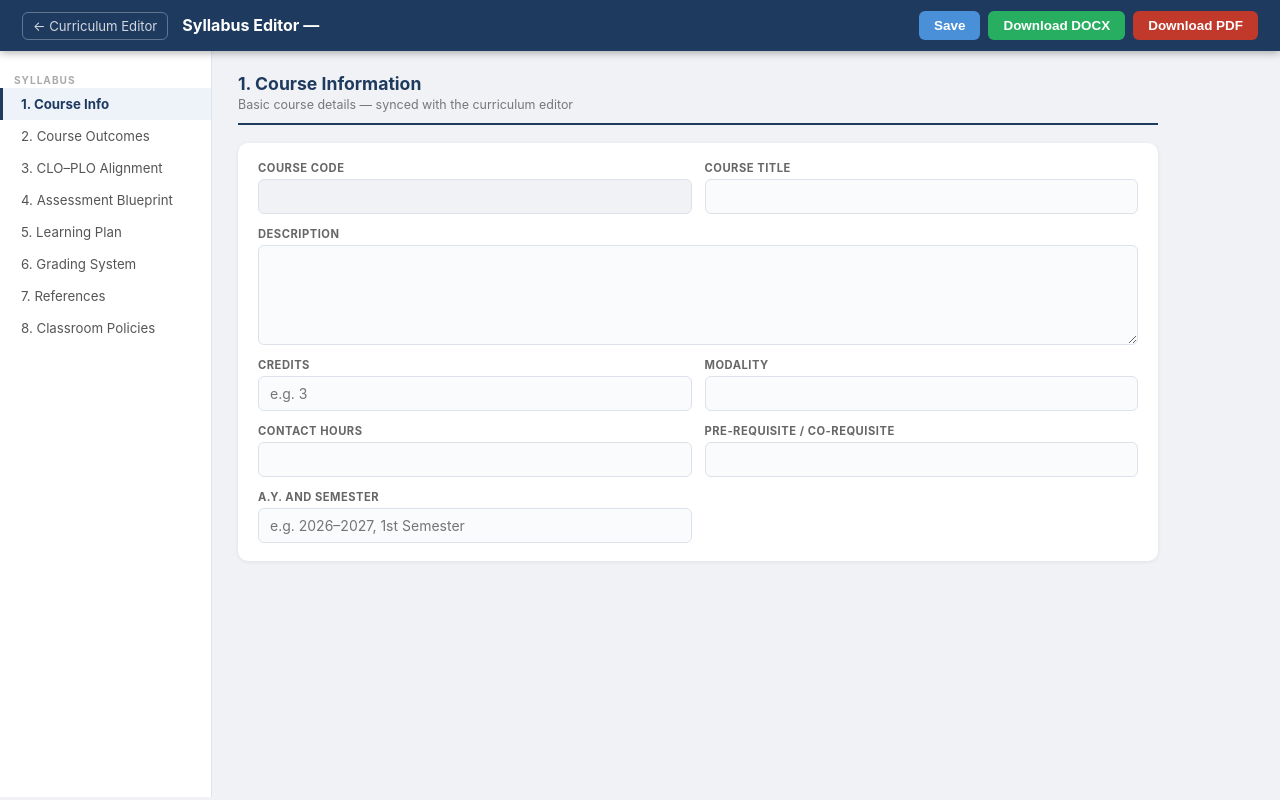
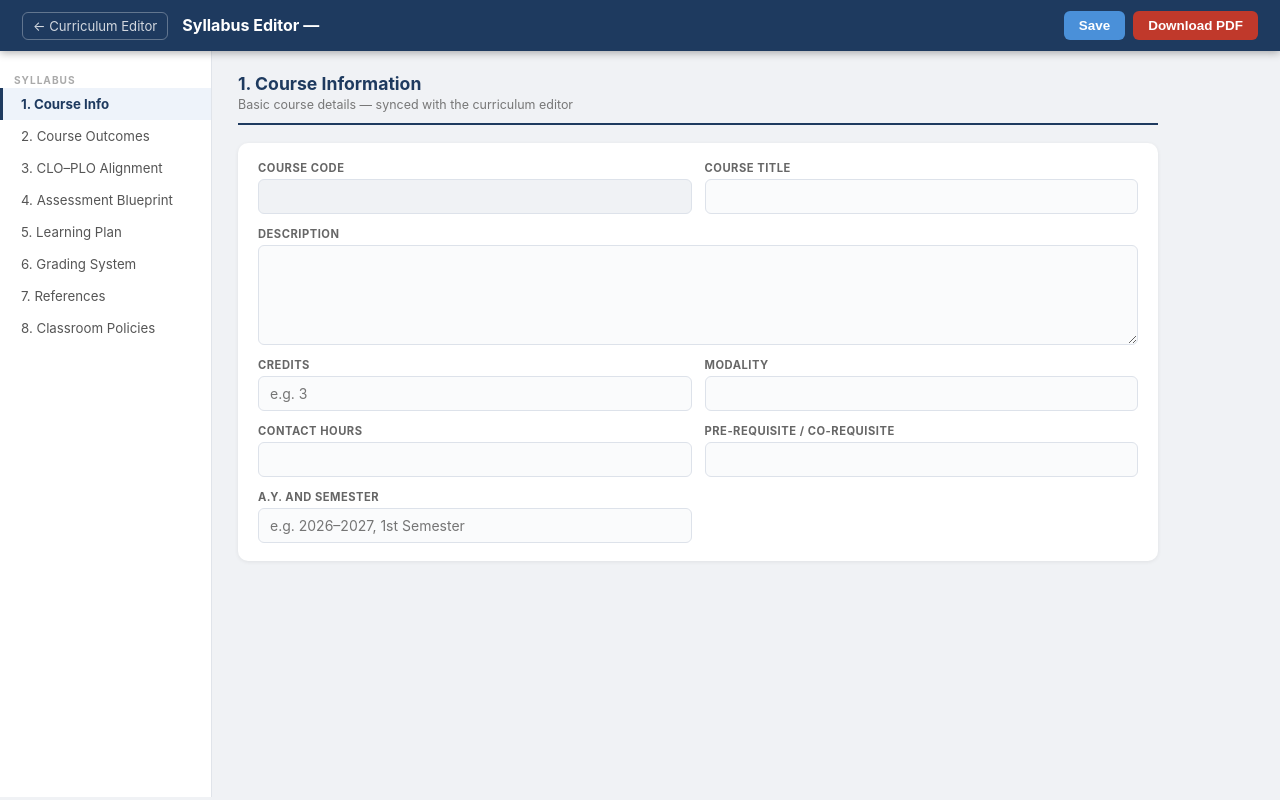
Before and after one commit to JulzPerez/mscs-curr-rev-2026, a Flask app: template templates/syllabus.html in a window 1280 px wide. Run offline with Flask 3, Linux system fonts and the light colour scheme; the template is opened without the code that fills it, so the values that code supplies are empty.

Commit message:
Hide Download DOCX button
Co-Authored-By: Claude Sonnet 4.6 <noreply@anthropic.com>

```diff
--- a/templates/syllabus.html
+++ b/templates/syllabus.html
@@ -115,7 +115,7 @@ body{font-family:-apple-system,BlinkMacSystemFont,'Segoe UI',sans-serif;backgrou
   <div class="hdr-a">
     <span class="si" id="si"></span>
     <button class="btn btn-save" onclick="saveSyllabus()">Save</button>
-    <button class="btn btn-docx" onclick="downloadDocx()">Download DOCX</button>
+    <button class="btn btn-docx" onclick="downloadDocx()" style="display:none">Download DOCX</button>
     <button class="btn btn-pdf"  onclick="downloadPdf()">Download PDF</button>
   </div>
 </div>
```
